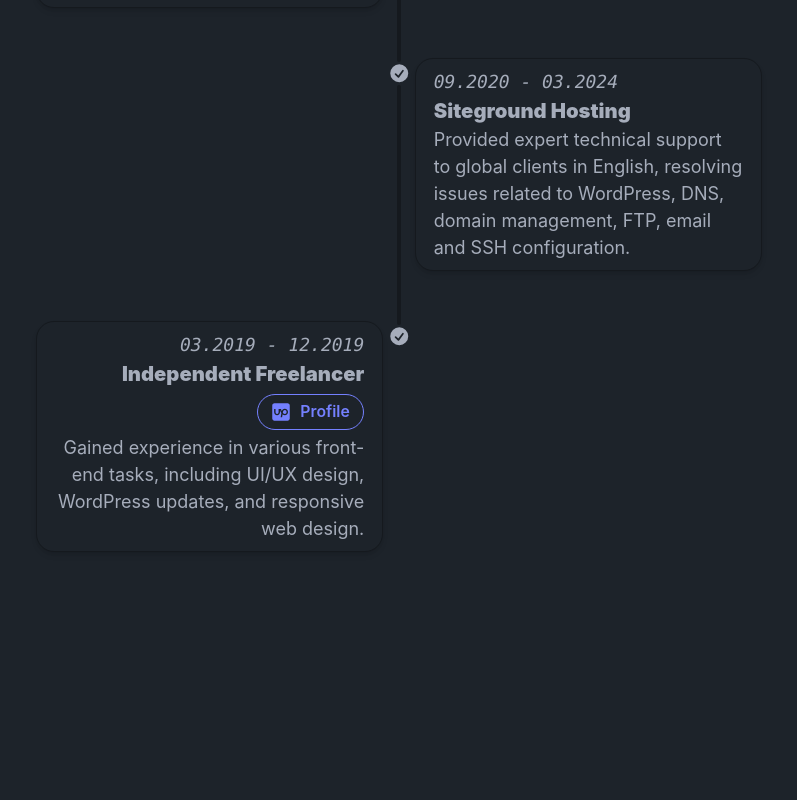
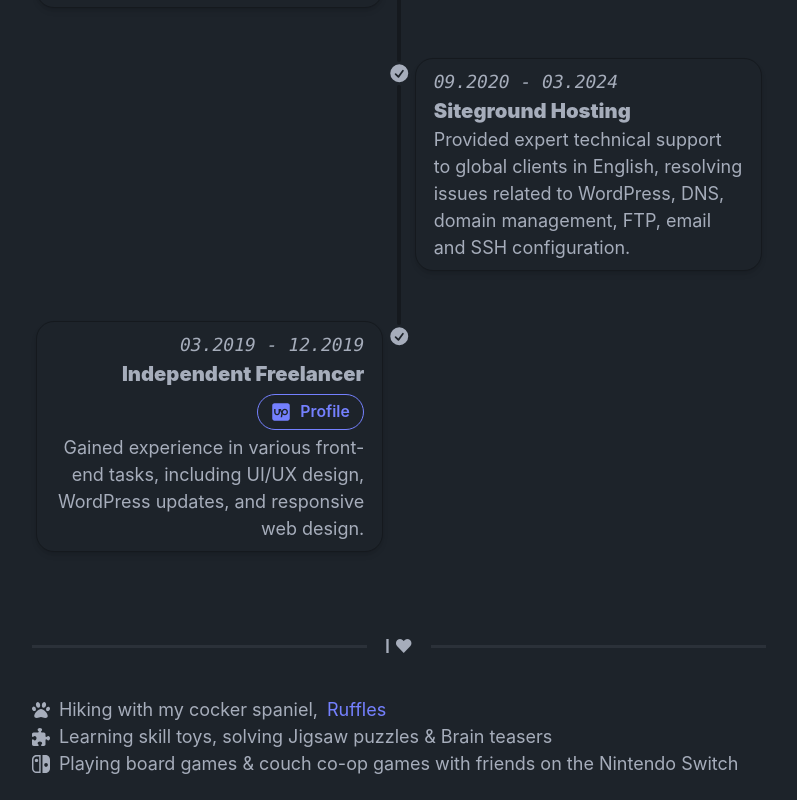
Before and after one commit to Nickslabcode/portfolio-ts, a React (Vite) app in the folder template/: page / in a window 1280 px wide. Shown: the part 903-1703 px from the top of the page, without its empty margins (241-1038 px from the left). Before the commit the page ends 1523 px from the top, so only its background shows below. Built offline with nearby package versions, Linux system fonts and the light colour scheme.

Commit message:
Hobbies section implementation

```diff
--- /dev/null
+++ b/template/src/components/Footer.tsx
@@ -0,0 +1,7 @@
+import React from 'react';
+
+const Footer = () => {
+  return <div>Footer</div>;
+};
+
+export default Footer;
--- a/template/src/components/Timeline.tsx
+++ b/template/src/components/Timeline.tsx
@@ -1,5 +1,4 @@
 import React from 'react';
-import Button from '../hoc/Button.tsx';
 import { FaSquareUpwork } from 'react-icons/fa6';
 
 const Timeline: React.FC = () => {
--- a/template/src/views/Home.tsx
+++ b/template/src/views/Home.tsx
@@ -1,10 +1,16 @@
 import selfMini from '../assets/self-mini.png';
+import rufflesGif from '../assets/ruffles.gif';
 import Divider from '../components/Divider.tsx';
 import Button from '../hoc/Button.tsx';
 import { BrandColor } from '../enums/BrandColor.enum.ts';
 import { ButtonVariant } from '../enums/ButtonVariant.enum.ts';
 import { useNavigate } from 'react-router-dom';
 import Timeline from '../components/Timeline.tsx';
+import { FaPaw } from 'react-icons/fa';
+import { FaPuzzlePiece } from 'react-icons/fa6';
+import { SiNintendoswitch } from 'react-icons/si';
+import { BsLadder } from 'react-icons/bs';
+
 const Home = () => {
   const navigate = useNavigate();
 
@@ -49,6 +55,37 @@
       <div className="w-3/4">
         <Timeline />
       </div>
+      <Divider value="I ♥" />
+      <div className="w-3/4 text-justify">
+        <ul>
+          <li className="flex gap-2 items-center">
+            <FaPaw /> Hiking with my cocker spaniel,{' '}
+            <div className="dropdown dropdown-top dropdown-hover">
+              <span className="text-primary cursor-pointer">Ruffles</span>
+              <div
+                tabIndex={0}
+                className="dropdown-content card card-compact text-primary-content z-[1] w-64 p-1"
+              >
+                <div className="card-body">
+                  <img
+                    src={rufflesGif}
+                    alt="cocker spaniel eating a cherry"
+                    className="shadow-md rounded-3xl"
+                  />
+                </div>
+              </div>
+            </div>
+          </li>
+          <li className="flex gap-2 items-center">
+            <FaPuzzlePiece /> Learning skill toys, solving Jigsaw puzzles &
+            Brain teasers
+          </li>
+          <li className="flex gap-2 items-center">
+            <SiNintendoswitch /> Playing board games & couch co-op games with
+            friends on the Nintendo Switch
+          </li>
+        </ul>
+      </div>
     </div>
   );
 };
```
Also changed, not shown: 1 other file (tests, documents, lock files or other folders).
